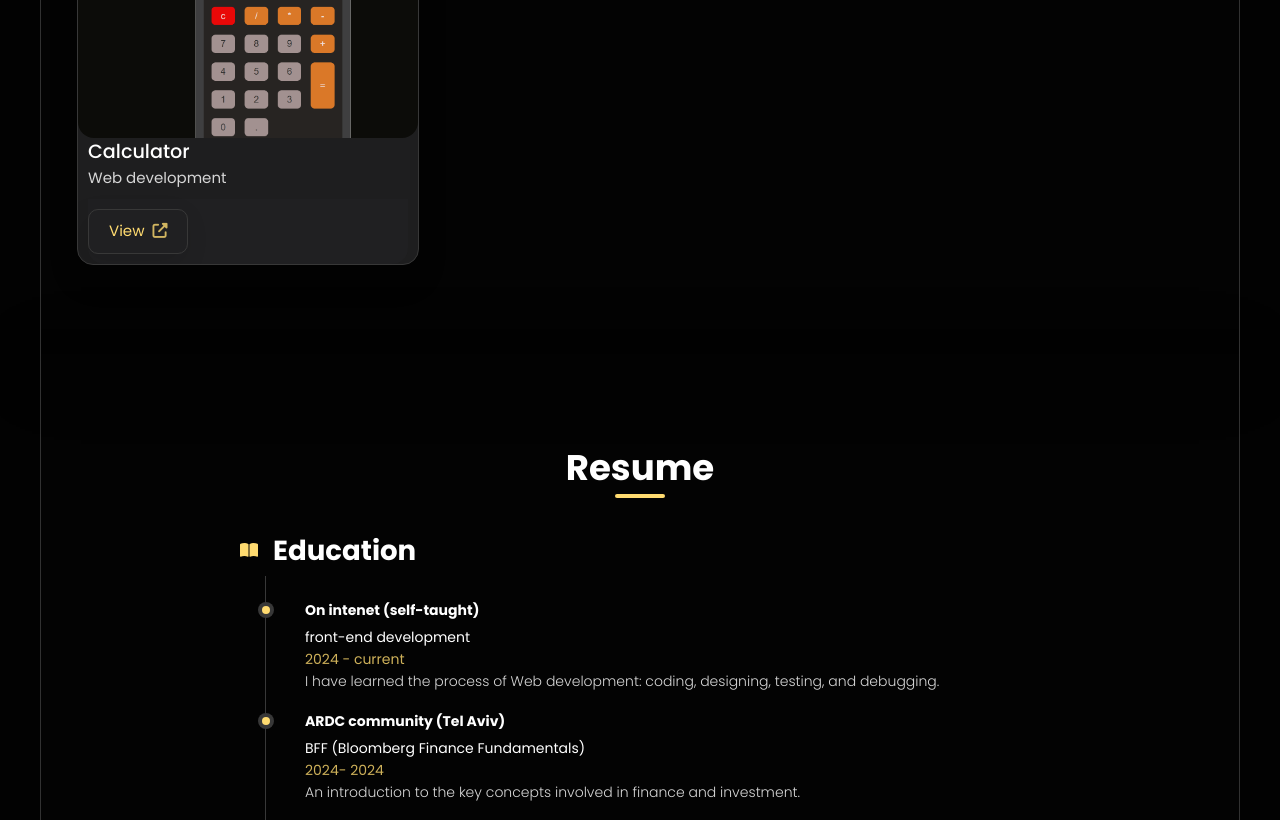
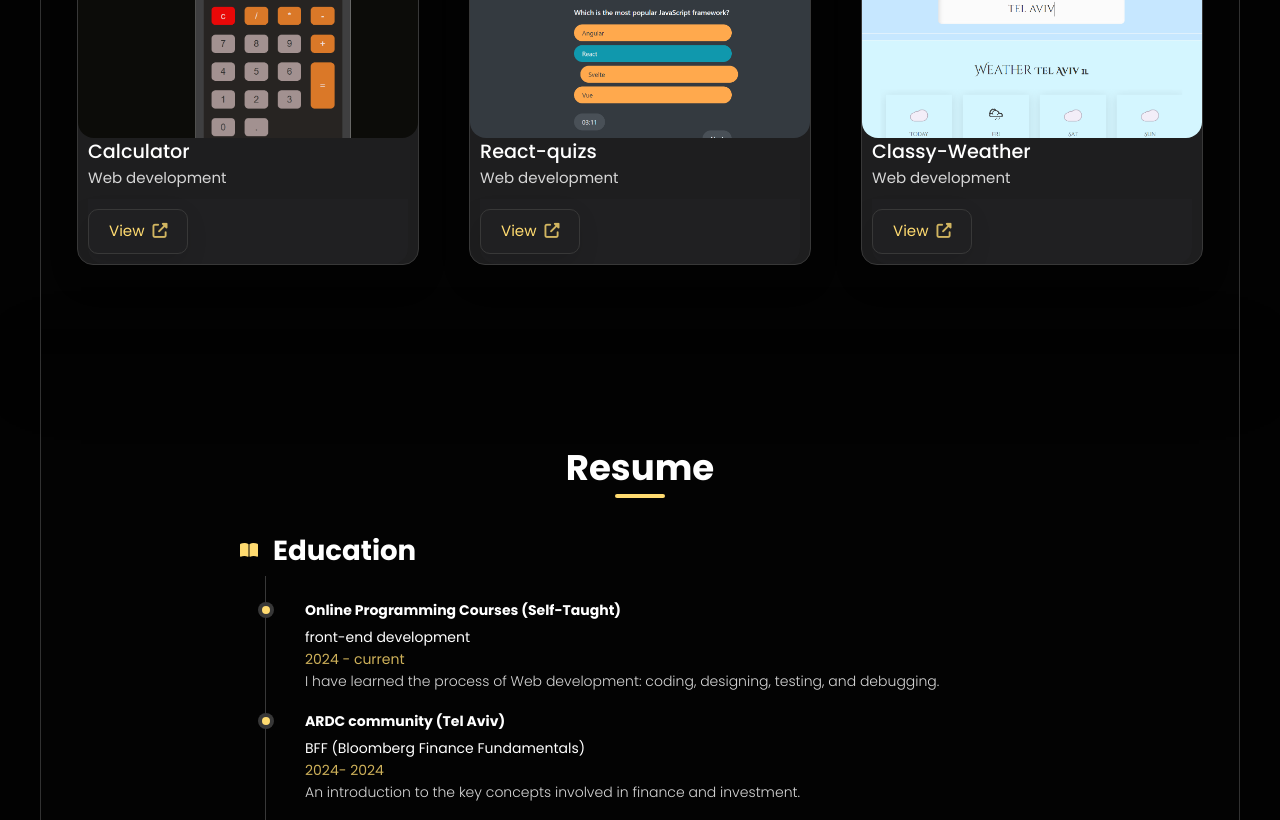
Before and after one commit to Johnnymedhane/my-portfolio, a React (Create React App) app: page / in a window 1280 px wide. Shown: the part 2720-3540 px from the top of the page. Built offline with nearby package versions, Linux system fonts and the light colour scheme.

Commit message:
lists key changed from index to their name

```diff
--- a/src/Projects.js
+++ b/src/Projects.js
@@ -15,6 +15,9 @@ const projects = [
   { name: 'Pizza-page', category: 'Web development', img: `${process.env.PUBLIC_URL}/images/pizza-image.png`, webLink: 'https://strong-trifle-c1690d.netlify.app', github: 'https://github.com/Johnnymedhane/Pizza-page' },
   { name: 'PopCorn', category: 'Web development', img: `${process.env.PUBLIC_URL}/images/movies.png`, webLink: 'https://johnnymedhane.github.io/usePopCorn/', github: 'https://github.com/Johnnymedhane/usePopCorn' },
   { name: 'Calculator', category: 'Web development', img: `${process.env.PUBLIC_URL}/images/calculator2.png`, webLink: 'https://myclculatorproject.netlify.app', github: 'https://github.com/Johnnymedhane/Calculator' },
+  { name: 'React-quizs', category: 'Web development', img: `${process.env.PUBLIC_URL}/images/quizs.png`, webLink: 'react-quizss.netlify.app', github: 'https://github.com/Johnnymedhane/React-Quizs' },
+  { name: 'Classy-Weather', category: 'Web development', img: `${process.env.PUBLIC_URL}/images/classy-weather.png`, webLink: 'https://johnnymedhane.github.io/classy-weather/', github: 'https://github.com/Johnnymedhane/classy-weather' },
+
 ];
 
 
@@ -54,7 +57,7 @@ export function Projects() {
 
   return (
     <ul className="filter-list">
-      {projects.map((project, i) => <FilterItem key={i}
+      {projects.map((project, i) => <FilterItem key={project}
         project={project}
         i={i}
         setSelectItem={setSelectItem}
@@ -88,7 +91,7 @@ export function SmallerScreen({ projects, selectItem, setSelectItem }) {
         </div>
       </button>
       <ul className={showList ? "select-list" : "select-list-hide"}>
-        {projects.map((project, i) => <SelectItem key={i}
+        {projects.map((project, i) => <SelectItem key={project}
           project={project}
           i={i}
           onClickItem={handleSelectProject} />)}
@@ -131,7 +134,7 @@ export function ProjectsList({ projects, selectItem }) {
       ) : (
         <ul className="projects-list">
           {projectsList.map((project, i) => (
-            <ProjectItem key={i} project={project} i={i} selectItem={selectItem} />
+            <ProjectItem key={project.name} project={project} i={i} selectItem={selectItem} />
           ))}
         </ul>
       )}
--- a/src/Resume.js
+++ b/src/Resume.js
@@ -4,7 +4,7 @@
 export function Resume() {
   const educationList = [
     {
-      name: 'On intenet (self-taught)',
+      name: 'Online Programming Courses (Self-Taught)',
       year: '2024 - current',
       description: 'front-end development',
       children: <p className="timeline-text">I have learned the process of Web development: coding, designing, testing, and debugging.   </p>
@@ -82,7 +82,7 @@ export function Timeline({ title, list }) {
       </div>
       <ul className="timeline-list">
         {list.map((item, i) => (
-          <TimelineItem key={i} item={item} />
+          <TimelineItem key={item.name} item={item} />
         ))}
       </ul>
     </div>
--- a/src/Skills.js
+++ b/src/Skills.js
@@ -19,7 +19,7 @@ export function Skills() {
         <div className="skills">
           <h2 className="section-title">Skills</h2>
           <ul className="skills-list">
-            {skills.map((skill, i) => <SkillsItem key={i} skill={skill} i={i} />)}
+            {skills.map((skill, i) => <SkillsItem key={skill.name} skill={skill} i={i} />)}
           </ul>
         </div>
       </section>
```
Also changed, not shown: public/images/classy-weather.png (added), public/images/quizs.png (added).
